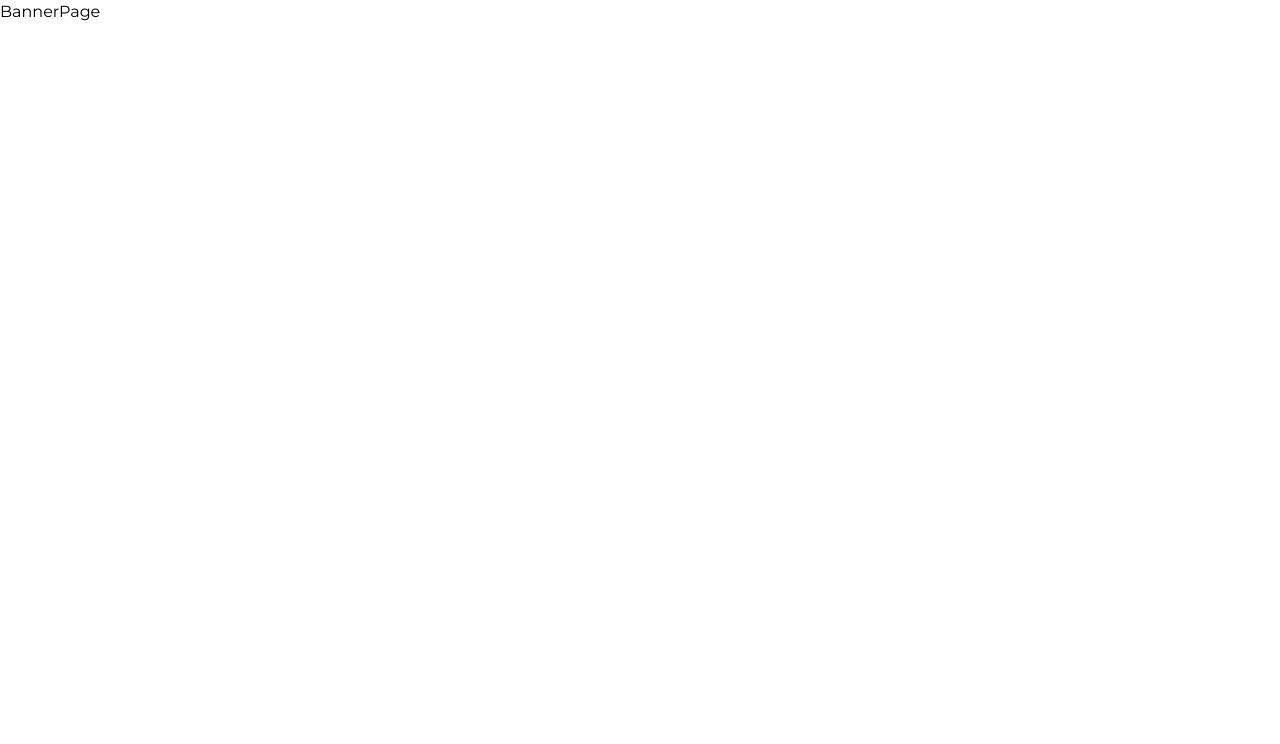
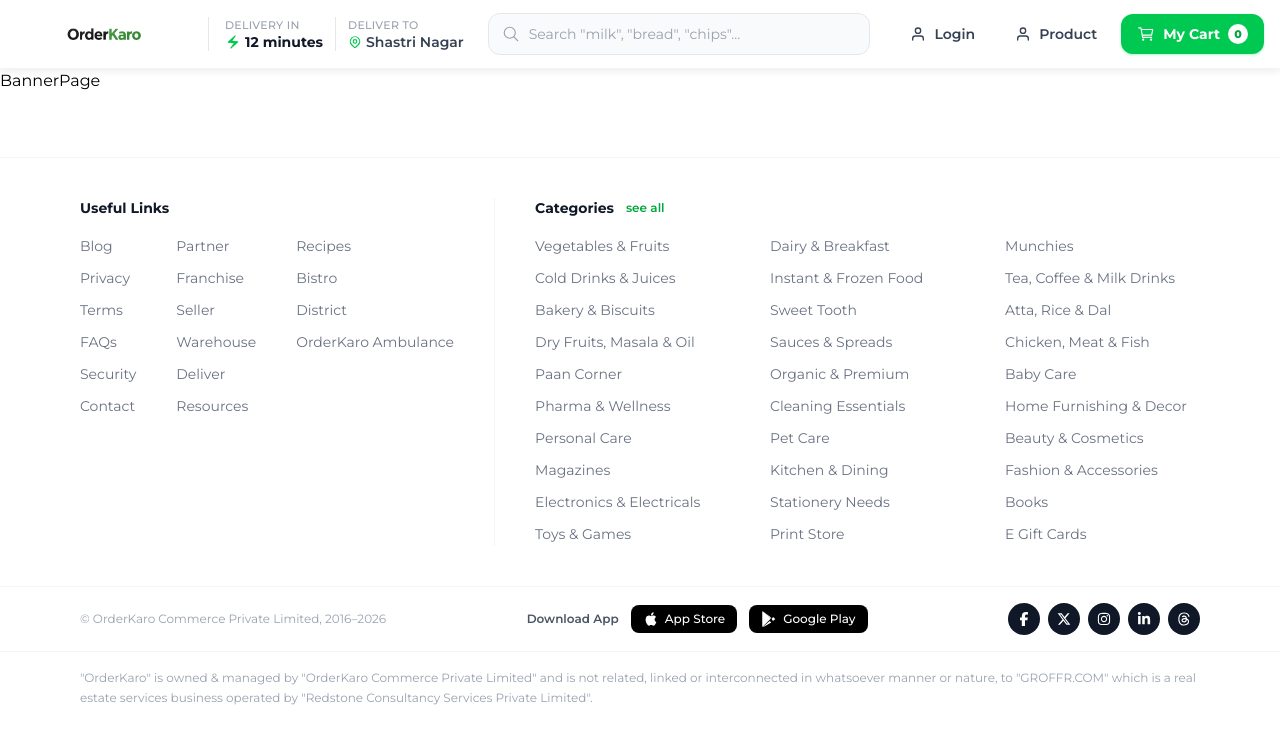
Before and after one commit to devparamjeet/orderkaro, a React (Vite) app: page /banner in a window 1280 px wide. Shown: the top 744 px of the page. Built offline with nearby package versions, Linux system fonts and the light colour scheme.

Commit message:
feat: refactor routing structure, add MainOutlet component for layout, and enhance Product and Navbar components with item management

```diff
--- a/src/App.jsx
+++ b/src/App.jsx
@@ -5,11 +5,13 @@ import MiniCard from './components/MiniCard'
 import Product from './components/Product'
 import products from './utils/data'
 import Footer from './components/Footer'
-import { useNavigate } from 'react-router-dom'
+import { useNavigate, useOutletContext } from 'react-router-dom'
 
 const App = () => {
 
   let navigate = useNavigate()
+
+  const [items, setItems] = useOutletContext()
 
   const [imgURL, setImgURL] = useState([
     "https://cdn.grofers.com/cdn-cgi/image/f=auto,fit=scale-down,q=70,metadata=none,w=270/layout-engine/2022-12/paan-corner_web.png",
@@ -39,8 +41,6 @@ const App = () => {
   }
 
   return (
-    <div className='w-full min-h-screen flex flex-col bg-gray-50'>
-      <Navbar />
 
       <section className='flex-1 px-4 sm:px-8 md:px-12 lg:px-20 pb-10'>
 
@@ -73,14 +73,11 @@ const App = () => {
         {/* Product Sections */}
         <div className='mt-10 space-y-10'>
           {products.map((value, idx) => (
-            <Product key={idx} data={value} />
+            <Product key={idx} data={value} items={items} setItems={setItems} />
           ))}
         </div>
 
       </section>
-
-      <Footer />
-    </div>
   )
 }
 
--- a/src/Router.jsx
+++ b/src/Router.jsx
@@ -8,27 +8,23 @@ import Product from './pages/Product';
 import Cart from './pages/Cart';
 import Search from './pages/Search';
 import BannerPage from './pages/BannerPage';
+import MainOutlet from './components/MainOutlet';
 
 let route = createBrowserRouter([
+
   {
-    path : "/",
-    element : <App />
+    path: "/",
+    element: <MainOutlet />,
+    children: [
+      { index: true, element: <App /> },
+      { path: "product", element: <Product /> },
+      { path: "cart", element: <Cart /> },
+      { path: "banner", element: <BannerPage /> },
+    ]
   },
   {
-    path : "/product",
-    element : <Product />
-  },
-  {
-    path : "/cart",
-    element : <Cart />
-  },
-  {
-    path : "/s",
-    element : <Search />
-  },
-  {
-    path : "/banner",
-    element : <BannerPage />
+    path: "/s",
+    element: <Search />
   },
 ])
 
--- /dev/null
+++ b/src/components/MainOutlet.jsx
@@ -0,0 +1,19 @@
+import React, { useState } from 'react'
+import Navbar from './Navbar'
+import Footer from './Footer'
+import { Outlet } from 'react-router-dom'
+
+const MainOutlet = () => {
+
+  const [items, setItems] = useState(0)
+
+  return (
+    <>
+      <Navbar items={items} />
+      <Outlet context={[items , setItems]} />
+      <Footer />
+    </>
+  )
+}
+
+export default MainOutlet
--- a/src/components/Navbar.jsx
+++ b/src/components/Navbar.jsx
@@ -6,7 +6,7 @@ import { RxHamburgerMenu, RxCross2 } from 'react-icons/rx'
 import { FiUser } from 'react-icons/fi'
 import { Link, useNavigate } from 'react-router-dom'
 
-const Navbar = () => {
+const Navbar = (props) => {
     let navigate = useNavigate()
     const [menuOpen, setMenuOpen] = useState(false)
     const [searchOpen, setSearchOpen] = useState(false)
@@ -17,7 +17,7 @@ const Navbar = () => {
                 <div className='flex items-center h-[68px] gap-4'>
 
                     {/* Logo */}
-                    <div className='shrink-0 w-36 sm:w-44'>
+                    <div onClick={() => { navigate("/") }} className='cursor-pointer shrink-0 w-36 sm:w-44'>
                         <img
                             className='w-full h-14 object-contain'
                             src="/orderkarologo.png"
@@ -48,7 +48,7 @@ const Navbar = () => {
                     </div>
 
                     {/* Search Bar */}
-                    <div onClick={()=>{navigate('/s')}} className='flex-1 hidden sm:flex items-center px-2'>
+                    <div onClick={() => { navigate('/s') }} className='flex-1 hidden sm:flex items-center px-2'>
                         <div className='relative w-full max-w-2xl'>
                             <IoSearchOutline className='absolute left-3.5 top-1/2 -translate-y-1/2 text-gray-400 text-lg pointer-events-none' />
                             <input
@@ -84,11 +84,11 @@ const Navbar = () => {
                         </button>
 
                         {/* Cart */}
-                        <button onClick={()=>{navigate('/cart')}} className='inline-flex items-center gap-2 px-4 py-2.5 bg-green-500 hover:bg-green-600 active:bg-green-700 text-white text-sm font-bold rounded-xl transition-colors shadow-sm shadow-green-200'>
+                        <button onClick={() => { navigate('/cart') }} className='inline-flex items-center gap-2 px-4 py-2.5 bg-green-500 hover:bg-green-600 active:bg-green-700 text-white text-sm font-bold rounded-xl transition-colors shadow-sm shadow-green-200'>
                             <IoCartOutline className='text-lg' />
                             <span className='hidden sm:inline'>My Cart</span>
                             <span className='bg-white text-green-600 text-[11px] font-extrabold rounded-full w-5 h-5 flex items-center justify-center leading-none'>
-                                0
+                                {props.items}
                             </span>
                         </button>
 
--- a/src/components/Product.jsx
+++ b/src/components/Product.jsx
@@ -4,11 +4,11 @@ import ProductCard from './ProductCard'
 
 const VISIBLE = 6
 
-const Product = ({ data }) => {
+const Product = (props) => {
     const scrollRef = useRef(null)
     const [canScrollLeft, setCanScrollLeft] = useState(false)
     const [canScrollRight, setCanScrollRight] = useState(false)
-    const isSlider = data.cards.length > VISIBLE
+    const isSlider = props.data.cards.length > VISIBLE
 
     const updateArrows = () => {
         const el = scrollRef.current
@@ -40,7 +40,7 @@ const Product = ({ data }) => {
         <div className='w-full'>
             {/* Section Header */}
             <div className='flex items-center justify-between mb-4'>
-                <h2 className='text-xl font-bold text-gray-900'>{data.title}</h2>
+                <h2 className='text-xl font-bold text-gray-900'>{props.data.title}</h2>
                 <div className='flex items-center gap-2'>
                     {isSlider && (
                         <>
@@ -72,16 +72,16 @@ const Product = ({ data }) => {
                     ref={scrollRef}
                     className='flex gap-4 overflow-x-auto scroll-smooth pb-2 scrollbar-hide'
                 >
-                    {data.cards.map((value, idx) => (
+                    {props.data.cards.map((value, idx) => (
                         <div key={idx} className='shrink-0 w-[180px] sm:w-[200px]'>
-                            <ProductCard data={value} />
+                            <ProductCard data={value}  items={props.items} setItems={props.setItems} />
                         </div>
                     ))}
                 </div>
             ) : (
                 <div className='grid grid-cols-2 sm:grid-cols-3 md:grid-cols-4 lg:grid-cols-5 xl:grid-cols-6 gap-4'>
-                    {data.cards.map((value, idx) => (
-                        <ProductCard key={idx} data={value} />
+                    {props.data.cards.map((value, idx) => (
+                        <ProductCard key={idx} data={value}  items={props.items} setItems={props.setItems} />
                     ))}
                 </div>
             )}
--- a/src/components/ProductCard.jsx
+++ b/src/components/ProductCard.jsx
@@ -8,6 +8,11 @@ const ProductCard = (props) => {
 
     let handleProduct = () =>{
         navigate('/product')
+    }
+
+    let handleAdd = () =>{
+        // console.log(props.items)
+        props.setItems(props.items + 1)
     }
 
     return (
@@ -41,7 +46,7 @@ const ProductCard = (props) => {
                 {/* Price + Add */}
                 <div className='flex items-center justify-between mt-auto pt-2'>
                     <span className='text-sm font-bold text-gray-900'>₹{props.data.price}</span>
-                    <button className='inline-flex items-center gap-1 px-3 py-1.5 text-xs font-bold text-green-600 border border-green-500 rounded-lg hover:bg-green-500 hover:text-white active:bg-green-600 transition-colors cursor-pointer'>
+                    <button onClick={handleAdd} className='inline-flex items-center gap-1 px-3 py-1.5 text-xs font-bold text-green-600 border border-green-500 rounded-lg hover:bg-green-500 hover:text-white active:bg-green-600 transition-colors cursor-pointer'>
                         <IoCartOutline className='text-sm' />
                         ADD
                     </button>
--- a/src/pages/BannerPage.jsx
+++ b/src/pages/BannerPage.jsx
@@ -1,10 +1,12 @@
 import React from 'react'
+import Navbar from '../components/Navbar'
+import Footer from '../components/Footer'
 
 const BannerPage = () => {
   return (
-    <div>
+    <>
       BannerPage
-    </div>
+    </>
   )
 }
 
```
